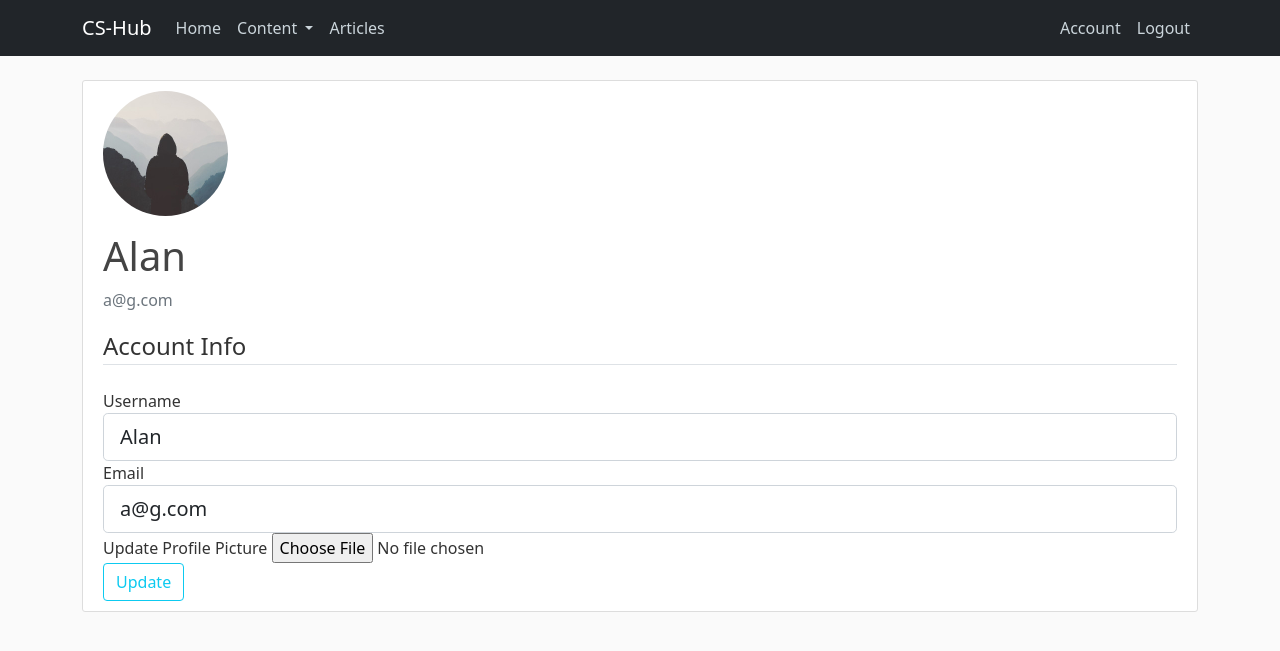
After one commit to el-mark/cshub, a Flask app: page /account in a window 1280 px wide. The commit adds this page. Shown: the top 651 px of the page. Run offline with Flask 3, Linux system fonts and the light colour scheme; a user stored in the database is signed in; some libraries are stand-ins or nearby versions.

Commit message:
login and like feature

```diff
--- a/app/forms.py
+++ b/app/forms.py
@@ -1,6 +1,9 @@
 from flask_wtf import FlaskForm
-from wtforms import StringField, PasswordField, SubmitField, DateField, IntegerField, FloatField
-from wtforms.validators import DataRequired, Length, Email, EqualTo,NumberRange
+from flask_wtf.file import FileField, FileAllowed
+from flask_login import current_user
+from app.models import User
+from wtforms import StringField, PasswordField, SubmitField, DateField, IntegerField, FloatField,BooleanField
+from wtforms.validators import DataRequired, Length, Email, EqualTo,ValidationError
 
 
 class RegistrationForm(FlaskForm):
@@ -8,10 +11,29 @@ class RegistrationForm(FlaskForm):
     email = StringField('Email', validators=[DataRequired(), Email()])
     password = PasswordField('Password', validators=[DataRequired()])
     confirm_password = PasswordField('Confirm Password', validators=[DataRequired(),EqualTo('password',message='The password must be the same')])
-    date_of_birth = DateField('Date of Birth',validators=[DataRequired()])
     submit = SubmitField('Sign up')
 
 class LoginForm(FlaskForm):
     email = StringField('Email', validators=[DataRequired(), Email()])
     password = PasswordField('Password', validators=[DataRequired()])
-    submit = SubmitField('Log in')
+    remember = BooleanField('Remember Me')
+    submit = SubmitField('Login')
+
+
+class UpdateAccountForm(FlaskForm):
+    username = StringField('Username', validators=[DataRequired(), Length(min = 2, max= 20)])
+    email = StringField('Email', validators=[DataRequired(), Email()])
+    picture = FileField('Update Profile Picture', validators=[FileAllowed(['jpeg','png'])])
+    submit = SubmitField('Update')
+
+    def validate_username(self,username):
+        if username.data != current_user.username :
+            user = User.query.filter_by(username=username.data).first()
+            if user:
+                raise ValidationError('That Username is already taken')
+
+    def validate_email(self,email):
+        if email.data != current_user.email:
+            user = User.query.filter_by(email=email.data).first()
+            if user:
+                raise ValidationError('That Email is already taken')
--- /dev/null
+++ b/app/templates/account.html
@@ -0,0 +1,58 @@
+{% extends "base.html" %}
+{% block content %}
+        <div class="content-section">
+            <div class="media">
+                <img class="rounded-circle account-img" src="{{ image_file }}">
+                <div class="media-body">
+                    <h2 class="account-heading">{{ current_user.username }}</h2>
+                    <p class="text-secondary">{{ current_user.email }}</p>
+                </div>
+            </div>
+
+                <form method="POST" action="" enctype = 'multipart/form-data'>
+                    {{ form.hidden_tag() }}
+                    <fieldset class="form-group">
+                        <legend class="border-bottom mb-4">Account Info</legend>
+                        <div class="form-group">
+                            {{ form.username.label(class="form-control-label") }}
+                            {% if form.username.errors %}
+                                {{ form.username(class="form-control form-control-lg is-invalid") }}
+                                <div class="invalid-feedback">
+                                    {% for error in form.username.errors %}
+                                        <span>{{ error }}</span>
+                                    {% endfor %}
+                                </div>
+                            {% else %}
+                                {{ form.username(class="form-control form-control-lg") }}
+                            {% endif %}
+                        </div>
+                        <div class="form-group">
+                            {{ form.email.label(class="form-control-label") }}
+                            {% if form.email.errors %}
+                                {{ form.email(class="form-control form-control-lg is-invalid") }}
+                                <div class="invalid-feedback">
+                                    {% for error in form.email.errors %}
+                                        <span>{{ error }}</span>
+                                    {% endfor %}
+                                </div>
+                            {% else %}
+                                {{ form.email(class="form-control form-control-lg") }}
+                            {% endif %}
+                        </div>
+                        <div class="form-group">
+                            {{ form.picture.label() }}
+                            {{ form.picture(class="form-control-file") }}
+                            {% if form.picture.errors %}
+                                {% for error in form.picture.errors %}
+                                    <span class="text-danger">{{ error }}</span></br>
+                                {% endfor %}
+                            {% endif %}
+                        </div>
+                    </fieldset>
+                    <div class="form-group">
+                        {{ form.submit(class="btn btn-outline-info") }}
+                    </div>
+                </form>
+
+        </div>
+{% endblock content %}
--- a/app/templates/aiml.html
+++ b/app/templates/aiml.html
@@ -7,7 +7,7 @@
         <div class="card-body">
             <h5 class="card-title">Machine Learning</h5>
             <p class="card-text">The Machine Learning Specialization is a foundational online program created in collaboration between DeepLearning.AI and Stanford Online. This beginner-friendly program will teach you the fundamentals of machine learning and how to use these techniques to build real-world AI applications. </p>
-                <a href="https://www.coursera.org/specializations/machine-learning-introduction#courses" class="btn btn-primary" target="_blank">Link</a>
+            <a href="https://www.coursera.org/specializations/machine-learning-introduction#courses" class="btn btn-primary">Link</a>
         </div>
     </div>
   </div>
@@ -17,7 +17,7 @@
         <div class="card-body">
             <h5 class="card-title">CS50 AI course</h5>
             <p class="card-text">This course explores the concepts and algorithms at the foundation of modern artificial intelligence, diving into the ideas that give rise to technologies like game-playing engines, handwriting recognition, and machine translation.</p>
-                <a href="https://cs50.harvard.edu/ai/2024/" class="btn btn-primary" target="_blank">Link</a>
+            <a href="https://cs50.harvard.edu/ai/2024/" class="btn btn-primary">Link</a>
         </div>
     </div>
 </div>
--- a/app/templates/array_vs_list.html
+++ b/app/templates/array_vs_list.html
@@ -1,3 +1,6 @@
+{% extends "base.html" %}
+{% block content %}
+<div class="container bg-dark text-primary">
 <h1>Array vs List</h1>
 <p>Geek for geeks: "In programming, lists and arrays are data structures used to organize and store data. Both have their unique features and purposes. Lists are dynamic and flexible, allowing for easy resizing during runtime, while arrays are static with a fixed size. This difference impacts memory usage and performance."</p>
 
@@ -33,3 +36,5 @@
         <a href="https://www.geeksforgeeks.org/what-is-the-difference-between-lists-and-arrays/#difference-between-lists-and-arrays">https://www.geeksforgeeks.org/what-is-the-difference-between-lists-and-arrays/#difference-between-lists-and-arrays</a>
     </li>
 </ol>
+</div>
+{% endblock content %}
--- a/app/templates/base.html
+++ b/app/templates/base.html
@@ -6,13 +6,16 @@
     <!-- Bootstrap CSS -->
     <link href="https://cdn.jsdelivr.net/npm/bootstrap@5.0.2/dist/css/bootstrap.min.css" rel="stylesheet" integrity="sha384-EVSTQN3/azprG1Anm3QDgpJLIm9Nao0Yz1ztcQTwFspd3yD65VohhpuuCOmLASjC" crossorigin="anonymous">
     <link type="text/css" rel="stylesheet" href="{{ url_for('static', filename= 'main.css') }}">
-    <style>
+
+    <!-- Option 1: Include in HTML -->
+    <link rel="stylesheet" href="https://cdn.jsdelivr.net/npm/bootstrap-icons@1.3.0/font/bootstrap-icons.css">
+    <!-- <style>
       body {
-          background-image: url('https://coolbackgrounds.io/images/backgrounds/index/compute-ea4c57a4.png');
+          background-image: url('https://img.freepik.com/premium-vector/abstract-background-with-technology-circuit-board-texture-electronic-motherboard-illustration-communication-engineering-concept-vector-illustration_41981-2400.jpg');
           background-size: cover;
           background-repeat: no-repeat;
       }
-  </style>
+  </style> -->
   <title> CS-Hub</title>
 </head>
 <body>
@@ -39,19 +42,37 @@
                         <a class="dropdown-item" href="{{ url_for('links') }}">Other Links</a>
                     </div>
                 </li>
+                <li class="nav-item">
+                  <a class="nav-link" href="{{ url_for('articles') }}">Articles</a>
+                </li>
             </ul>
+
             <!-- Navbar Right Side -->
             <div class="navbar-nav">
-              <a class="nav-item nav-link" href="{{ url_for('login') }}">Login</a>
-              <a class="nav-item nav-link" href="{{ url_for('register') }}">Register</a>
-            </div>
+              {% if current_user.is_authenticated %}
+              <a class="nav-item nav-link" href="{{ url_for('account')}}">Account</a>
+                <a class="nav-item nav-link" href="{{ url_for('logout')}}">Logout</a>
+              {% else %}
+                <a class="nav-item nav-link" href="{{ url_for('login')}}">Login</a>
+                <a class="nav-item nav-link" href="{{ url_for('register')}}">Register</a>
+              {% endif %}
+              </div>
           </div>
         </div>
       </nav>
     </header>
 
     <main role="main" class="container">
-      {% block content %}{% endblock %}
+        {% with messages = get_flashed_messages(with_categories=true) %}
+          {% if messages %}
+            {% for category, message in messages %}
+              <div class="alert alert-{{ category }}">
+                {{ message }}
+              </div>
+            {%endfor%}
+          {% endif %}
+        {% endwith %}
+        {% block content %}{% endblock %}
     </main>
     <script src="https://cdn.jsdelivr.net/npm/bootstrap@5.0.2/dist/js/bootstrap.bundle.min.js" integrity="sha384-MrcW6ZMFYlzcLA8Nl+NtUVF0sA7MsXsP1UyJoMp4YLEuNSfAP+JcXn/tWtIaxVXM" crossorigin="anonymous"></script>
 </body>
--- a/app/templates/dsad.html
+++ b/app/templates/dsad.html
@@ -7,7 +7,7 @@
             <div class="card-body">
                 <h5 class="card-title">Data Structures</h5>
                 <p class="card-text">Data structures are basic building blocks of any software program. The few most common data structures are array, linked list, tree, stack, queue, etc. In this series, you will understand what data structures are and their implementations in different programming languages.</p>
-                <a href="https://www.youtube.com/watch?v=_t2GVaQasRY&list=PLeo1K3hjS3uu_n_a__MI_KktGTLYopZ12" class="btn btn-primary" target="_blank">Link</a>
+                <a href="https://www.youtube.com/watch?v=_t2GVaQasRY&list=PLeo1K3hjS3uu_n_a__MI_KktGTLYopZ12" class="btn btn-primary">Link</a>
             </div>
         </div>
     </div>
@@ -17,7 +17,7 @@
             <div class="card-body">
                 <h5 class="card-title">PostgreSQL Tutorial</h5>
                 <p class="card-text">Learn how to use PostgreSQL in this full course. PostgreSQL is a general purpose and object-relational database management system. It is the most advanced open source database system widely used to build back-end systems.</p>
-                <a href="https://www.youtube.com/watch?v=qw--VYLpxG4" class="btn btn-primary" target="_blank">Link</a>
+                <a href="https://www.youtube.com/watch?v=qw--VYLpxG4" class="btn btn-primary">Link</a>
             </div>
         </div>
     </div>
--- a/app/templates/sw2.html
+++ b/app/templates/sw2.html
@@ -5,7 +5,7 @@
     <div class="card-body">
       <h5 class="card-title">Flask with Corey-Schafer</h5>
       <p class="card-text">In this Python Flask Tutorial, you will be learning how to get started using the Flask framework, creating a blog app from scratch.</p>
-      <a href="https://www.youtube.com/watch?v=MwZwr5Tvyxo&list=PL-osiE80TeTs4UjLw5MM6OjgkjFeUxCYH" class="btn btn-primary" target="_blank">Link</a>
+      <a href="https://www.youtube.com/watch?v=MwZwr5Tvyxo&list=PL-osiE80TeTs4UjLw5MM6OjgkjFeUxCYH" class="btn btn-primary">Link</a>
     </div>
   </div>
 {% endblock content %}
--- a/app/views.py
+++ b/app/views.py
@@ -1,50 +1,102 @@
-from flask import render_template,redirect,url_for,flash
-from app import app
-from app.forms import RegistrationForm, LoginForm
-from app.models import Link
+from flask import render_template,redirect,url_for,flash,request
+from app import app,bcrypt,db
+from app.forms import RegistrationForm, LoginForm,UpdateAccountForm
+from app.models import User, Link, Like
+from flask_login import login_user,current_user, logout_user, login_required
 
-@app.route('/',methods=['GET'])
+@app.route('/',methods=['GET','POST'])
 def home():
-    return render_template('home.html')
+    return render_template('base.html')
 
 @app.route('/register',methods=['GET','POST'])
 def register():
+    if current_user.is_authenticated:
+        return redirect(url_for('home'))
     form = RegistrationForm()
     if form.validate_on_submit():
-        flash(f'Registration for {form.username.data} received','success')
-        return redirect(url_for('home'))
+        hashed_pw = bcrypt.generate_password_hash(form.password.data).decode('utf-8')
+        user = User(username = form.username.data, email= form.email.data , password = hashed_pw)
+        db.session.add(user)
+        db.session.commit()
+
+        flash(f"Your account has been created, you can now log in",'success')
+        return redirect(url_for('login'))
     return render_template('register.html',form=form)
 
 @app.route('/login',methods=['GET','POST'])
 def login():
+    if current_user.is_authenticated:
+        return redirect(url_for('home'))
     form = LoginForm()
     if form.validate_on_submit():
-        flash('Login successful', 'success')
-        return redirect(url_for('home'))
+        user = User.query.filter_by(email=form.email.data).first()
+        if user and bcrypt.check_password_hash(user.password, form.password.data):
+            login_user(user, remember= form.remember.data)
+            next_page = request.args.get('next')
+            return redirect(next_page) if next_page else redirect(url_for('home')) #if i went to the login page while trying to access another page, this will make sure to redirect me to that page if i logged in successfully
+        else:
+            flash('Login unsuccessful, please check email and password', 'danger')
     return render_template('login.html',form=form)
 
-@app.route('/Content',methods=['GET'])
+@app.route("/logout")
+def logout():
+    logout_user()
+    return redirect(url_for('home'))
+
+@app.route("/account", methods=['GET', 'POST'])
+@login_required
+def account():
+    form = UpdateAccountForm()
+    if form.validate_on_submit():
+        current_user.username = form.username.data
+        current_user.email = form.email.data
+        db.session.commit()
+        flash('Your account info has been updated','success')
+        return redirect(url_for('account'))
+    elif request.method == 'GET':
+        form.username.data = current_user.username
+        form.email.data = current_user.email
+    image_file = url_for('static', filename='profile_pics/' + current_user.image_file )
+    return render_template('account.html', title='Account', image_file=image_file, form=form)
+
+@app.route('/Content',methods=['GET','POST'])
 def content():
     return render_template('course.html')
 
-@app.route('/sw2',methods=['GET'])
+@app.route('/sw2',methods=['GET','POST'])
 def sw2():
     return render_template('sw2.html')
 
-@app.route('/aiml',methods=['GET'])
+@app.route('/aiml',methods=['GET','POST'])
 def aiml():
     return render_template('aiml.html')
 
-@app.route('/dsad',methods=['GET'])
+@app.route('/dsad',methods=['GET','POST'])
 def dsad():
     return render_template('dsad.html')
 
-@app.route('/array_vs_list',methods=['GET'])
-def array_vs_list():
+@app.route('/articles',methods=['GET'])
+@login_required
+def articles():
     return render_template('array_vs_list.html')
 
 @app.route('/links',methods=['GET'])
 def links():
     links = Link.query.all()
-    return render_template('links.html', links=links)
-#comment test
+    return render_template('links.html', links=links, like=Like)
+
+@app.route('/like_link/<int:link_id>',methods=['GET'])
+def like_link(link_id):
+    like = Like(user_id=current_user.id,link_id=link_id)
+    db.session.add(like)
+    db.session.commit()
+
+    return redirect(url_for('links'))
+
+@app.route('/unlike_link/<int:link_id>',methods=['GET'])
+def unlike_link(link_id):
+    like = Like.query.filter_by(user_id=current_user.id, link_id=link_id).first()
+    db.session.delete(like)
+    db.session.commit()
+
+    return redirect(url_for('links'))
```
Also changed, not shown: app/__init__.py (+14 -1 lines), app/models.py (+17 -5 lines), app/seeds.py (+9 -3 lines), app/templates/links.html (+11 -4 lines), app/templates/login.html (+22 -13 lines), app/templates/register.html (+24 -33 lines), README.md, app/data/data.sqlite (added), app/static/profile_pics/default.jpeg (added), 1 other file. Lines whose indentation alone changed are shown as unchanged.
